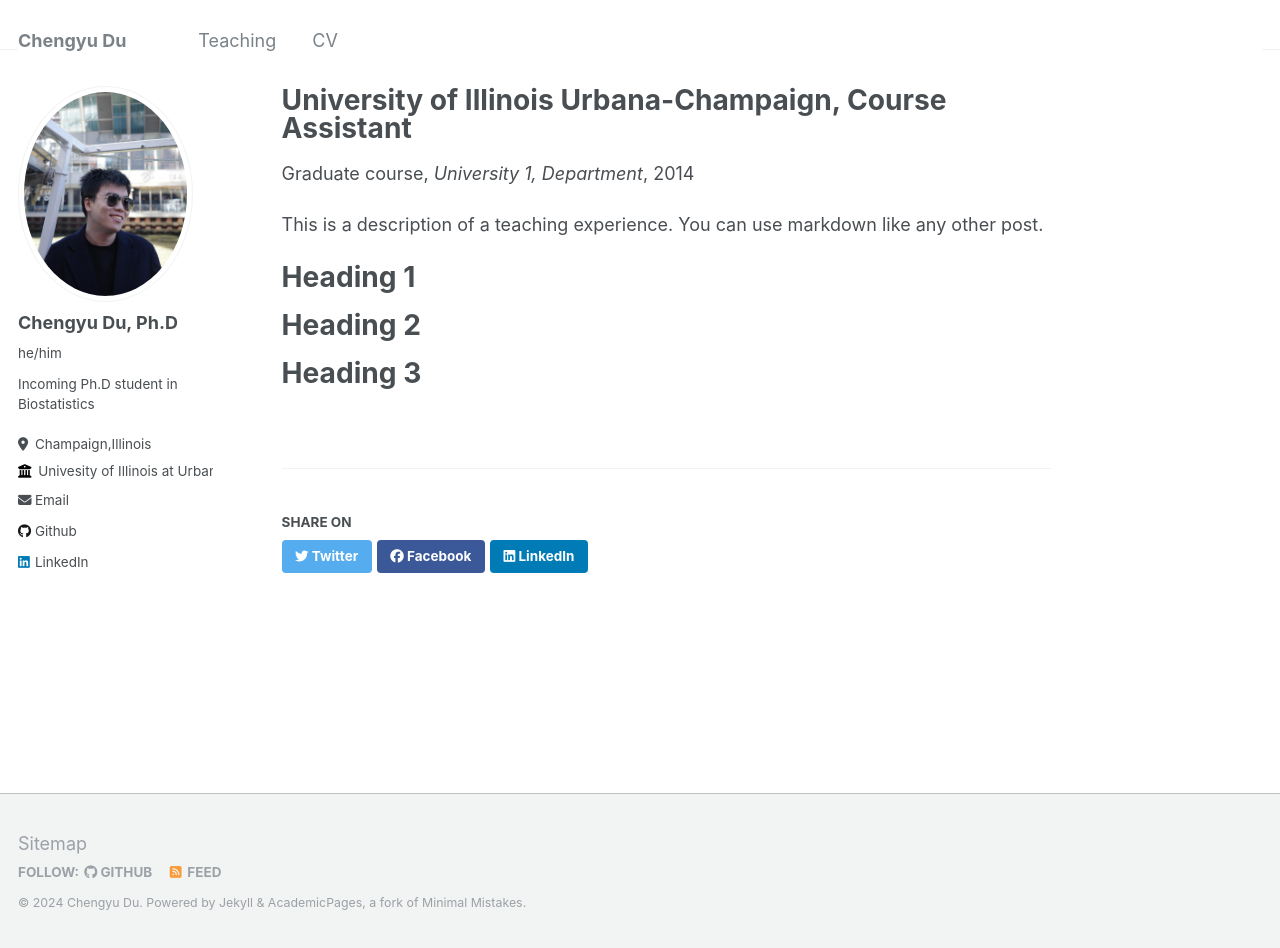
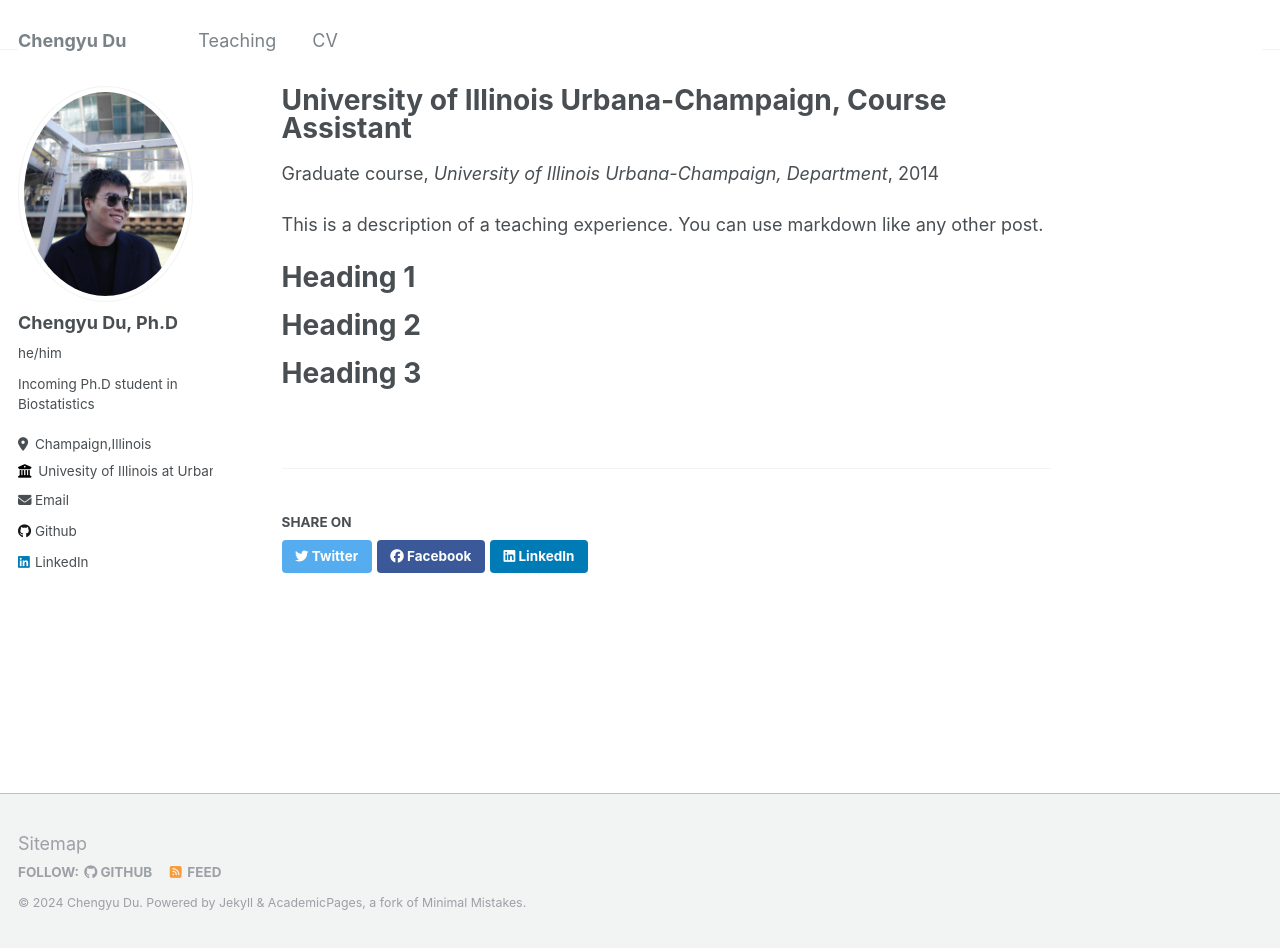
Before and after one commit to ChengyuRicardoDu/ChengyuRicardoDu.github.io, a Jekyll site: the page built from _teaching/2023fall-teaching.md, in a window 1280 px wide and 948 px high. Built offline with Jekyll 4.4.1, drawn with Linux system fonts in a browser that asks for light colours.

Commit message:
Update 2023fall-teaching.md

```diff
--- a/_teaching/2023fall-teaching.md
+++ b/_teaching/2023fall-teaching.md
@@ -3,7 +3,7 @@ title: "University of Illinois Urbana-Champaign, Course Assistant"
 collection: teaching
 type: "Graduate course"
 permalink: /teaching/2023fall-teaching
-venue: "University 1, Department"
+venue: "University of Illinois Urbana-Champaign, Department"
 date: 2014-01-01
 location: "Champaign, Illinois"
 ---
```
